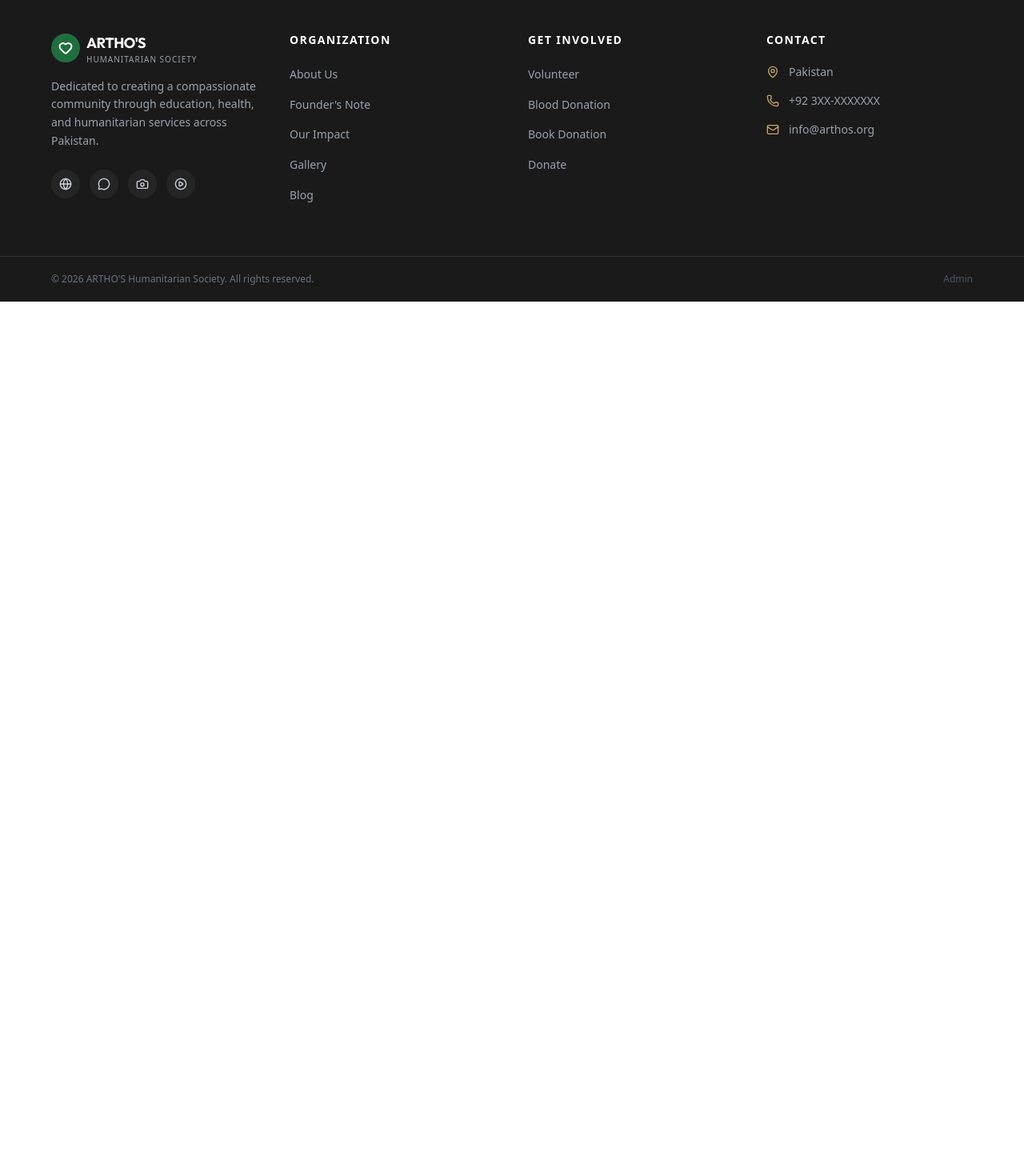
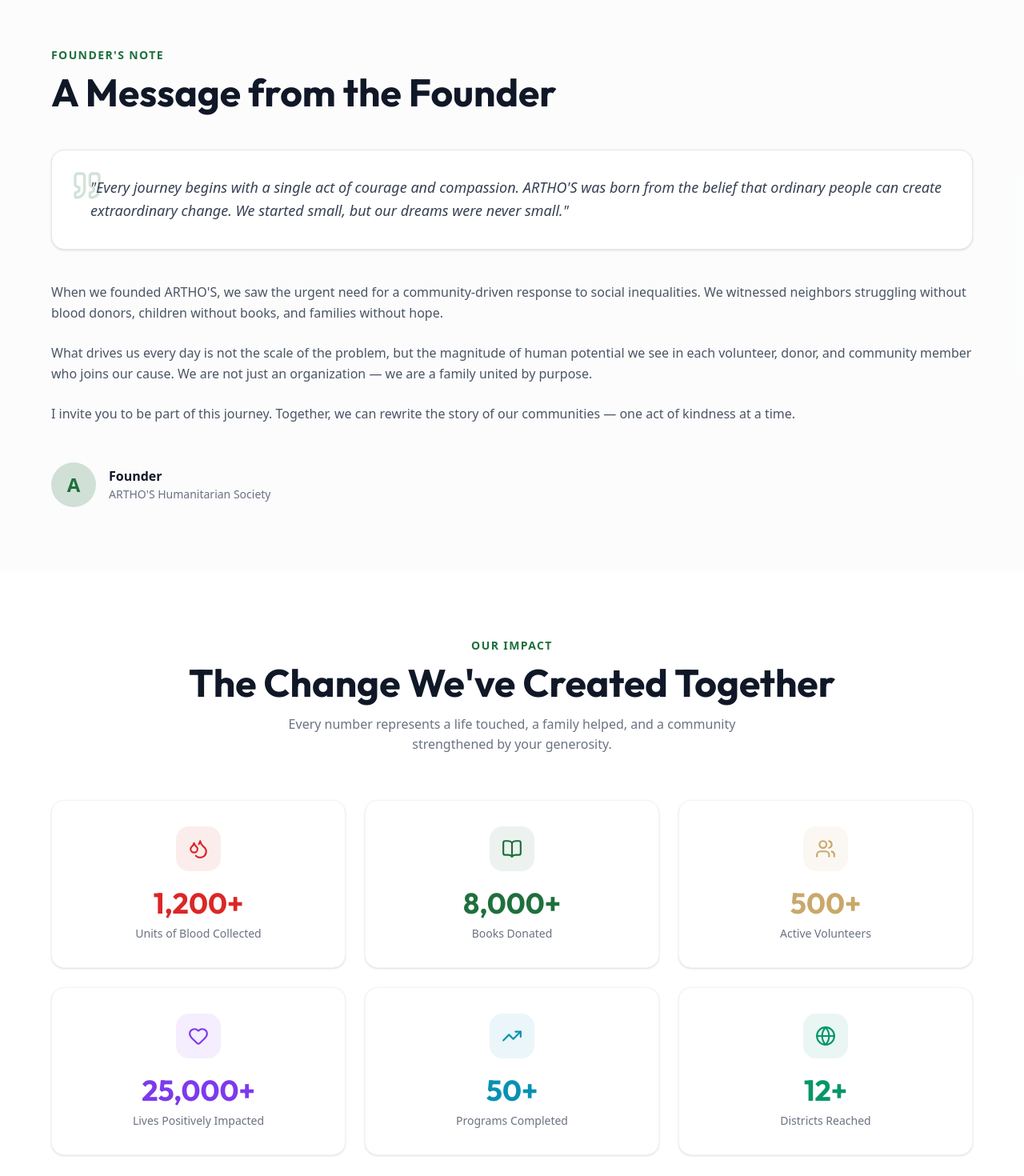
Before and after one commit to MEESAM749/arthos-cce-project, a Next.js app: page /about in a window 1280 px wide. Shown: the part 800-2270 px from the top of the page at 80% size. Before the commit the page ends 1177 px from the top, so only its background shows below. Built offline with nearby package versions, Linux system fonts and the light colour scheme.

Commit message:
SCRUM-8 Design and build the donation interest form UI
Co-authored-by: Meesam <mmeesamtammar@gmail.com>
Co-authored-by: Hashir Khan <hashirkhanfr@gmail.com>
Co-authored-by: Wajahat Awan <wajahatawan4141@gmail.com>
Co-authored-by: Wajih-ul-Hassan <tahirmuhammadashfaq1@gmail.com>

```diff
--- a/src/app/about/page.tsx
+++ b/src/app/about/page.tsx
@@ -1,15 +1,26 @@
 import type { Metadata } from "next";
-import { Users, Target, Globe } from "lucide-react";
+import { Users, Target, Globe, Quote, Heart, Droplets, BookOpen, TrendingUp } from "lucide-react";
 
 export const metadata: Metadata = {
   title: "About Us",
   description:
-    "Learn about ARTHO'S Humanitarian Society — our mission, vision, and the team behind our work in Pakistan.",
+    "Learn about ARTHO'S Humanitarian Society — our mission, vision, our impact, and a message from our founder.",
 };
+
+const impacts = [
+  { icon: Droplets, value: "1,200+", label: "Units of Blood Collected", color: "#DC2626" },
+  { icon: BookOpen, value: "8,000+", label: "Books Donated", color: "#1F6F3D" },
+  { icon: Users, value: "500+", label: "Active Volunteers", color: "#C9A86A" },
+  { icon: Heart, value: "25,000+", label: "Lives Positively Impacted", color: "#7C3AED" },
+  { icon: TrendingUp, value: "50+", label: "Programs Completed", color: "#0891B2" },
+  { icon: Globe, value: "12+", label: "Districts Reached", color: "#059669" },
+];
 
 export default function AboutPage() {
   return (
-    <div className="section-padding">
+    <>
+      {/* About Us Section */}
+      <section className="section-padding bg-white">
         <div className="container-arthos max-w-4xl">
           <div className="mb-12">
             <span className="inline-block text-sm font-semibold text-[#1F6F3D] uppercase tracking-widest mb-3">
@@ -69,6 +80,110 @@ export default function AboutPage() {
             </p>
           </div>
         </div>
+      </section>
+
+      {/* Founder's Note Section */}
+      <section className="section-padding bg-gray-50/50">
+        <div className="container-arthos max-w-3xl">
+          <div className="mb-12">
+            <span className="inline-block text-sm font-semibold text-[#1F6F3D] uppercase tracking-widest mb-3">
+              Founder&apos;s Note
+            </span>
+            <h2
+              className="text-4xl sm:text-5xl font-bold text-gray-900"
+              style={{ fontFamily: "Outfit, sans-serif" }}
+            >
+              A Message from the Founder
+            </h2>
           </div>
+
+          <div className="relative p-8 rounded-2xl bg-white border border-gray-200 shadow-sm mb-10">
+            <Quote
+              size={40}
+              className="text-[#1F6F3D]/20 absolute top-6 left-6"
+            />
+            <blockquote className="relative z-10 text-lg text-gray-700 leading-relaxed italic pl-4">
+              &quot;Every journey begins with a single act of courage and compassion.
+              ARTHO&apos;S was born from the belief that ordinary people can create
+              extraordinary change. We started small, but our dreams were never
+              small.&quot;
+            </blockquote>
+          </div>
+
+          <div className="space-y-6 text-gray-600 leading-relaxed">
+            <p>
+              When we founded ARTHO&apos;S, we saw the urgent need for a
+              community-driven response to social inequalities. We witnessed
+              neighbors struggling without blood donors, children without books,
+              and families without hope.
+            </p>
+            <p>
+              What drives us every day is not the scale of the problem, but the
+              magnitude of human potential we see in each volunteer, donor, and
+              community member who joins our cause. We are not just an
+              organization — we are a family united by purpose.
+            </p>
+            <p>
+              I invite you to be part of this journey. Together, we can rewrite
+              the story of our communities — one act of kindness at a time.
+            </p>
+          </div>
+
+          <div className="mt-12 flex items-center gap-4">
+            <div className="w-14 h-14 rounded-full bg-[#1F6F3D]/20 flex items-center justify-center text-2xl font-bold text-[#1F6F3D]">
+              A
+            </div>
+            <div>
+              <p className="font-bold text-gray-900">Founder</p>
+              <p className="text-sm text-gray-500">ARTHO&apos;S Humanitarian Society</p>
+            </div>
+          </div>
+        </div>
+      </section>
+
+      {/* Impact Section */}
+      <section className="section-padding bg-white">
+        <div className="container-arthos">
+          <div className="text-center mb-14">
+            <span className="inline-block text-sm font-semibold text-[#1F6F3D] uppercase tracking-widest mb-3">
+              Our Impact
+            </span>
+            <h2
+              className="text-4xl sm:text-5xl font-bold text-gray-900 mb-4"
+              style={{ fontFamily: "Outfit, sans-serif" }}
+            >
+              The Change We&apos;ve Created Together
+            </h2>
+            <p className="text-gray-500 max-w-xl mx-auto">
+              Every number represents a life touched, a family helped, and a
+              community strengthened by your generosity.
+            </p>
+          </div>
+
+          <div className="grid grid-cols-1 sm:grid-cols-2 lg:grid-cols-3 gap-6">
+            {impacts.map(({ icon: Icon, value, label, color }) => (
+              <div
+                key={label}
+                className="p-8 rounded-2xl bg-white border border-gray-100 shadow-sm hover:shadow-md transition-shadow text-center"
+              >
+                <div
+                  className="w-14 h-14 rounded-2xl flex items-center justify-center mx-auto mb-5"
+                  style={{ backgroundColor: `${color}15` }}
+                >
+                  <Icon size={26} style={{ color }} />
+                </div>
+                <div
+                  className="text-4xl font-bold mb-2"
+                  style={{ color, fontFamily: "Outfit, sans-serif" }}
+                >
+                  {value}
+                </div>
+                <p className="text-gray-500 text-sm">{label}</p>
+              </div>
+            ))}
+          </div>
+        </div>
+      </section>
+    </>
   );
 }
--- a/src/app/api/book-donation/route.ts
+++ b/src/app/api/book-donation/route.ts
@@ -11,7 +11,7 @@ export async function GET() {
 export async function POST(request: NextRequest) {
   const body = await request.json();
 
-  const required = ["donorName", "email", "phone", "address", "bookTitle", "author", "subject", "condition"];
+  const required = ["donorName", "email", "phone", "address", "condition"];
   const missing = required.filter((k) => !body[k]);
 
   if (missing.length > 0) {
--- a/src/app/book-donation/page.tsx
+++ b/src/app/book-donation/page.tsx
@@ -10,9 +10,6 @@ interface FormState {
   email: string;
   phone: string;
   address: string;
-  bookTitle: string;
-  author: string;
-  subject: string;
   condition: string;
   quantity: string;
   pickupRequired: string;
@@ -24,9 +21,6 @@ const initialState: FormState = {
   email: "",
   phone: "",
   address: "",
-  bookTitle: "",
-  author: "",
-  subject: "",
   condition: "",
   quantity: "1",
   pickupRequired: "false",
@@ -137,17 +131,13 @@ export default function BookDonationPage() {
                   <FormInput id="address" name="address" label="Address" placeholder="City and district" value={form.address} onChange={handleChange} error={errors.address} required icon={MapPin} />
                 </div>
                 <div className="grid sm:grid-cols-2 gap-6">
-                  <FormInput id="bookTitle" name="bookTitle" label="Book Title" placeholder="Name of the book" value={form.bookTitle} onChange={handleChange} error={errors.bookTitle} required icon={BookOpen} />
-                  <FormInput id="author" name="author" label="Author" placeholder="Author's name" value={form.author} onChange={handleChange} error={errors.author} required />
+                  <FormInput id="quantity" name="quantity" label="Quantity" type="number" value={form.quantity} onChange={handleChange} min={1} />
+                  <FormInput id="condition" name="condition" label="Book Condition" type="select" value={form.condition} onChange={handleChange} error={errors.condition} required options={[{ value: "new", label: "New" }, { value: "good", label: "Good" }, { value: "fair", label: "Fair" }]} />
                 </div>
-                <div className="grid sm:grid-cols-2 gap-6">
-                  <FormInput id="subject" name="subject" label="Subject / Category" placeholder="e.g. Science, Fiction" value={form.subject} onChange={handleChange} error={errors.subject} required />
-                  <FormInput id="quantity" name="quantity" label="Quantity" type="number" value={form.quantity} onChange={handleChange} min={1} />
-                </div>
-                <div className="grid sm:grid-cols-2 gap-6">
-                  <FormInput id="condition" name="condition" label="Book Condition" type="select" value={form.condition} onChange={handleChange} error={errors.condition} required options={[{ value: "new", label: "New" }, { value: "good", label: "Good" }, { value: "fair", label: "Fair" }]} />
+                <div className="grid sm:grid-cols-1 gap-6">
                   <FormInput id="pickupRequired" name="pickupRequired" label="Need Pickup?" type="select" value={form.pickupRequired} onChange={handleChange} options={[{ value: "false", label: "No, I'll drop it off" }, { value: "true", label: "Yes, please arrange pickup" }]} />
                 </div>
+
                 <FormInput id="message" name="message" label="Additional Notes (optional)" type="textarea" placeholder="Any special instructions or notes..." value={form.message} onChange={handleChange} rows={3} />
 
                 {status === "error" && message && (
--- a/src/app/page.tsx
+++ b/src/app/page.tsx
@@ -88,7 +88,7 @@ export default function HomePage() {
   return (
     <>
       {/* Hero Section */}
-      <section className="relative flex flex-col justify-center overflow-hidden pt-28 pb-12 lg:pt-36 lg:pb-16 z-0">
+      <section className="relative min-h-[90vh] flex items-center overflow-hidden pt-28 pb-20 lg:pt-36 lg:pb-24 z-0">
         <div className="absolute inset-0 gradient-primary opacity-95 -z-10" />
         <div
           className="absolute inset-0 opacity-10 -z-10"
@@ -97,28 +97,31 @@ export default function HomePage() {
           }}
         />
 
-        <div className="relative container-arthos text-white z-10">
-          <div className="max-w-4xl mx-auto text-center flex flex-col items-center">
-            <span className="inline-flex items-center gap-2 px-4 py-2 rounded-full bg-white/15 backdrop-blur-sm text-sm font-medium mb-4 border border-white/20">
+        <div className="relative container-arthos text-white z-10 w-full">
+          <div className="grid lg:grid-cols-2 gap-12 lg:gap-16 items-center">
+
+            {/* Left Content: Hero Text */}
+            <div className="max-w-2xl text-left">
+              <span className="inline-flex items-center gap-2 px-4 sm:py-2 py-0 rounded-full bg-white/15 backdrop-blur-sm text-sm font-medium mb-6 border border-white/20">
                 <Heart size={14} />
                 Serving Pakistan Since 2018
               </span>
 
               <h1
-              className="text-4xl sm:text-5xl lg:text-7xl font-bold leading-tight mb-6"
+                className="text-4xl sm:text-5xl lg:text-6xl font-bold leading-tight mb-6"
                 style={{ fontFamily: "Outfit, sans-serif" }}
               >
                 Together We Build a{" "}
                 <span className="text-[#E8D3A5]">Better Tomorrow</span>
               </h1>
 
-            <p className="text-lg sm:text-xl text-white/90 mb-8 max-w-3xl leading-relaxed">
+              <p className="text-lg sm:text-xl text-white/90 mb-8 leading-relaxed">
                 <strong>ARTHO&apos;S</strong> stands for <strong>Always Ready To Help Others</strong>. It aims to help socially deprived people of Pakistan through education, health initiatives, blood donation drives, and compassionate volunteerism.
               </p>
 
-            <div className="flex flex-wrap justify-center gap-4 mb-16">
+              <div className="flex flex-wrap gap-4 mb-4 lg:mb-0">
                 <Button href="/donate" size="lg" variant="secondary" className="px-8">
-                Donate Now
+                  Fund Us
                 </Button>
                 <Button
                   href="/volunteer"
@@ -130,11 +133,10 @@ export default function HomePage() {
                 </Button>
               </div>
             </div>
-        </div>
 
-        {/* Floating Stats */}
-        <div className="container-arthos relative z-10">
-          <div className="grid grid-cols-2 lg:grid-cols-4 gap-px bg-white/10 rounded-2xl overflow-hidden border border-white/10 shadow-2xl">
+            {/* Right Content: Stats Grid */}
+            <div className="relative w-full">
+              <div className="grid grid-cols-2 gap-px bg-white/10 rounded-3xl overflow-hidden border border-white/10 shadow-2xl">
                 {stats.map(({ label, value, icon: Icon }) => (
                   <div
                     key={label}
@@ -145,6 +147,9 @@ export default function HomePage() {
                     <div className="text-sm font-medium text-white/80 uppercase tracking-wider">{label}</div>
                   </div>
                 ))}
+              </div>
+            </div>
+
           </div>
         </div>
       </section>
--- a/src/components/Footer.tsx
+++ b/src/components/Footer.tsx
@@ -13,16 +13,14 @@ import {
 const footerLinks = {
   organization: [
     { label: "About Us", href: "/about" },
-    { label: "Founder's Note", href: "/founder-note" },
-    { label: "Our Impact", href: "/impact" },
     { label: "Gallery", href: "/gallery" },
     { label: "Blog", href: "/blog" },
   ],
   getInvolved: [
-    { label: "Volunteer", href: "/volunteer" },
-    { label: "Blood Donation", href: "/blood-donation" },
-    { label: "Book Donation", href: "/book-donation" },
-    { label: "Donate", href: "/donate" },
+    { label: "Volunteer With Us", href: "/volunteer" },
+    { label: "Donate Blood", href: "/blood-donation" },
+    { label: "Donate Books", href: "/book-donation" },
+    { label: "Fund Us", href: "/donate" },
   ],
 };
 
--- a/src/components/Navbar.tsx
+++ b/src/components/Navbar.tsx
@@ -5,24 +5,11 @@ import { useState } from "react";
 import { Menu, X, Heart, ChevronDown } from "lucide-react";
 
 const navLinks = [
-  {
-    label: "About",
-    href: "/about",
-    children: [
-      { label: "About Us", href: "/about" },
-      { label: "Founder's Note", href: "/founder-note" },
-      { label: "Our Impact", href: "/impact" },
-    ],
-  },
-  {
-    label: "Get Involved",
-    href: "#",
-    children: [
-      { label: "Volunteer", href: "/volunteer" },
-      { label: "Blood Donation", href: "/blood-donation" },
-      { label: "Book Donation", href: "/book-donation" },
-    ],
-  },
+  { label: "Home", href: "/" },
+  { label: "About Us", href: "/about" },
+  { label: "Volunteer With Us", href: "/volunteer" },
+  { label: "Donate Blood", href: "/blood-donation" },
+  { label: "Donate Books", href: "/book-donation" },
   { label: "Gallery", href: "/gallery" },
   { label: "Blog", href: "/blog" },
 ];
@@ -106,7 +93,7 @@ export default function Navbar() {
               href="/donate"
               className="px-5 py-2.5 bg-[#1F6F3D] text-white text-sm font-semibold rounded-full hover:bg-[#14532D] transition-colors shadow-sm"
             >
-              Donate Now
+              Fund Us
             </Link>
           </div>
 
@@ -174,7 +161,7 @@ export default function Navbar() {
                 className="block w-full text-center px-5 py-3 bg-[#1F6F3D] text-white text-sm font-semibold rounded-full hover:bg-[#14532D] transition-colors"
                 onClick={() => setMobileOpen(false)}
               >
-                Donate Now
+                Fund Us
               </Link>
             </div>
           </div>
--- a/src/models/BookDonation.ts
+++ b/src/models/BookDonation.ts
@@ -5,9 +5,6 @@ export interface IBookDonation extends Document {
   email: string;
   phone: string;
   address: string;
-  bookTitle: string;
-  author: string;
-  subject: string;
   condition: string;
   quantity: number;
   pickupRequired: boolean;
@@ -21,9 +18,6 @@ const BookDonationSchema = new Schema<IBookDonation>(
     email: { type: String, required: true, trim: true, lowercase: true },
     phone: { type: String, required: true, trim: true },
     address: { type: String, required: true, trim: true },
-    bookTitle: { type: String, required: true, trim: true },
-    author: { type: String, required: true, trim: true },
-    subject: { type: String, required: true, trim: true },
     condition: {
       type: String,
       required: true,
```
Also changed, not shown: public/images/logo.jpeg (added). Lines whose indentation alone changed are shown as unchanged.
